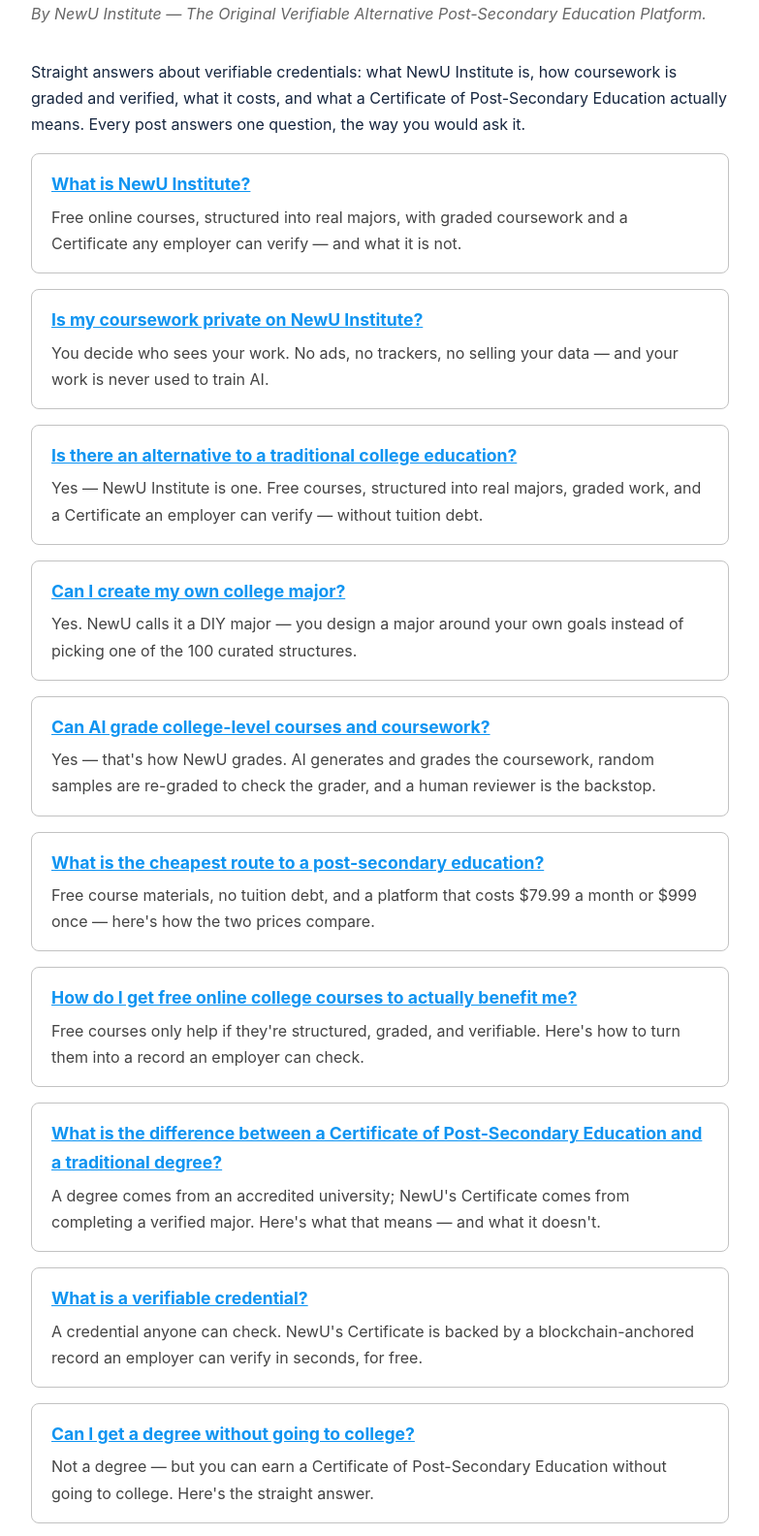
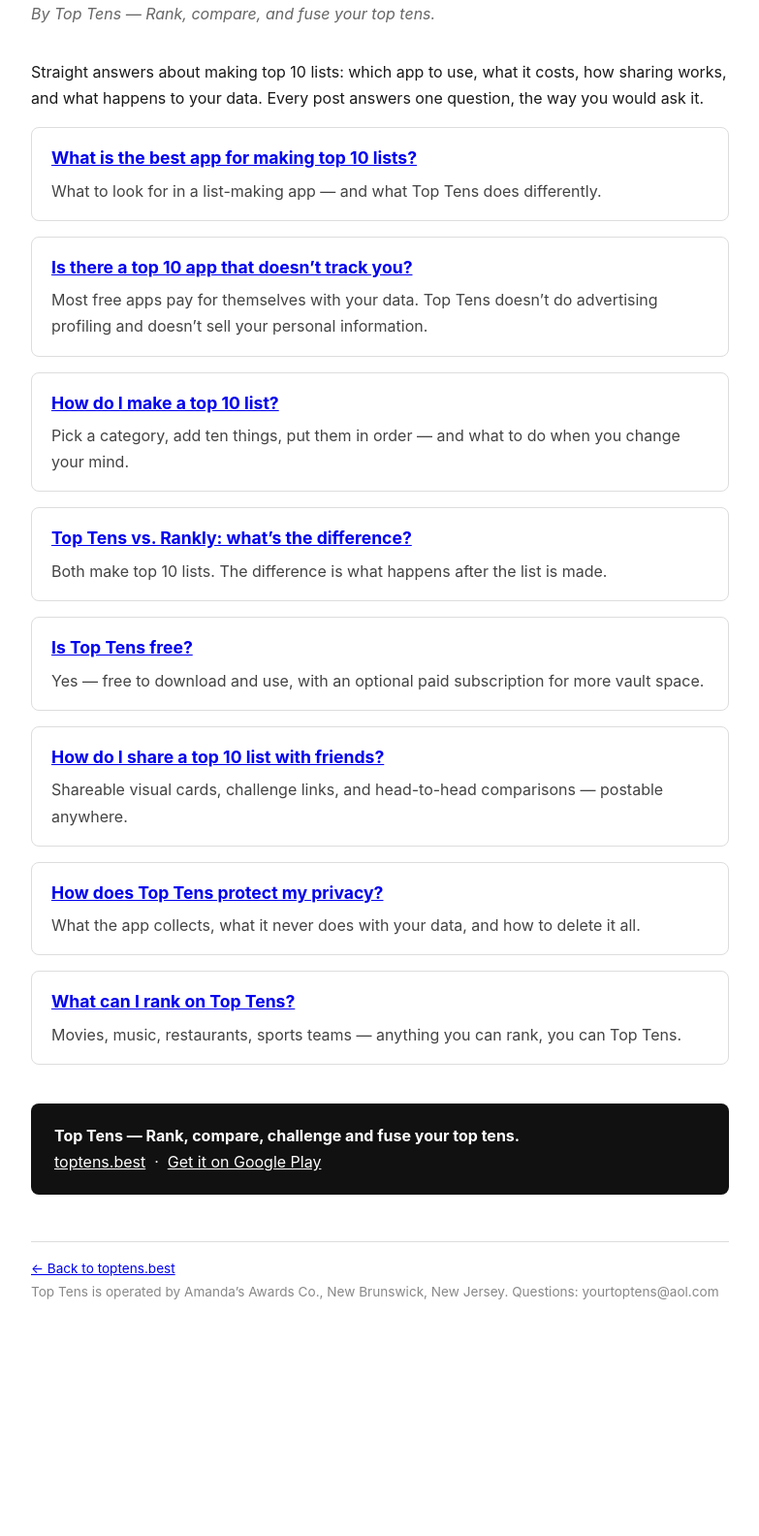
Before and after one commit to notooall63/newu-blog, a plain HTML site: page index.html in a window 1280 px wide. Shown: the part 108-1692 px from the top of the page at 97% size, without its empty margins (248-1031 px from the left). After the commit the page ends 1516 px from the top, so only its background shows below. Drawn offline with Linux system fonts and the light colour scheme.

Commit message:
Add files via upload

```diff
--- a/index.html
+++ b/index.html
@@ -3,113 +3,82 @@
 <head>
 <meta charset="UTF-8">
 <meta name="viewport" content="width=device-width, initial-scale=1.0">
-<title>NewU Institute Blog — Verifiable Post-Secondary Education | NewU Institute</title>
-<meta name="description" content="The NewU Institute blog: straight answers about verifiable credentials, how coursework is graded, what NewU costs, and what a Certificate of Post-Secondary Education means.">
-<link rel="canonical" href="https://blog.newu.institute/">
-<meta property="og:title" content="NewU Institute Blog">
-<meta property="og:description" content="Straight answers about verifiable credentials, graded coursework, and what NewU Institute costs.">
+<title>Top Tens Blog — Top 10 Lists, Ranked Right | Top Tens</title>
+<meta name="description" content="The Top Tens blog: how to make top 10 lists, share them with friends, and keep your rankings private. Straight answers, no tracking for ads.">
+<link rel="canonical" href="https://blog.toptens.best/">
+<meta property="og:title" content="Top Tens Blog">
+<meta property="og:description" content="How to make top 10 lists, share them with friends, and keep your rankings private.">
 <meta property="og:type" content="website">
 <style>
-  body { font-family: -apple-system, BlinkMacSystemFont, "Segoe UI", Roboto, sans-serif; line-height: 1.7; max-width: 720px; margin: 0 auto; padding: 2rem 1.25rem 4rem; color: #16263F; background: #fff; }
-  h1 { font-size: 2rem; line-height: 1.25; margin-bottom: 0.25rem; color: #16263F; }
-  h2 { font-size: 1.35rem; margin-top: 2.25rem; border-bottom: 1px solid #C2C2C2; padding-bottom: 0.35rem; color: #16263F; }
-  a { color: #0F94F1; }
+  body { font-family: -apple-system, BlinkMacSystemFont, "Segoe UI", Roboto, sans-serif; line-height: 1.7; max-width: 720px; margin: 0 auto; padding: 2rem 1.25rem 4rem; color: #1a1a1a; }
+  h1 { font-size: 2rem; line-height: 1.25; margin-bottom: 0.25rem; }
+  h2 { font-size: 1.35rem; margin-top: 2.25rem; border-bottom: 1px solid #ddd; padding-bottom: 0.35rem; }
   .byline { color: #666; margin-bottom: 2rem; }
-  .cta { background: #16263F; color: #fff; padding: 1.25rem 1.5rem; border-radius: 8px; margin: 2.5rem 0; }
+  .cta { background: #111; color: #fff; padding: 1.25rem 1.5rem; border-radius: 8px; margin: 2.5rem 0; }
   .cta a { color: #fff; }
   ul, ol { padding-left: 1.4rem; }
   li { margin-bottom: 0.4rem; }
-  .card { border: 1px solid #C2C2C2; border-radius: 8px; padding: 1rem 1.25rem; margin-bottom: 1rem; }
+  .card { border: 1px solid #ddd; border-radius: 8px; padding: 1rem 1.25rem; margin-bottom: 1rem; }
   .card h3 { margin: 0 0 0.35rem; font-size: 1.1rem; }
   .card p { margin: 0; color: #444; }
-  footer { margin-top: 3rem; font-size: 0.85rem; color: #888; border-top: 1px solid #C2C2C2; padding-top: 1rem; }
+  footer { margin-top: 3rem; font-size: 0.85rem; color: #888; border-top: 1px solid #ddd; padding-top: 1rem; }
 </style>
 </head>
 <body>
 
-<h1>NewU Institute Blog</h1>
-<p class="byline"><em>By NewU Institute &mdash; The Original Verifiable Alternative Post-Secondary Education Platform.</em></p>
+<h1>Top Tens Blog</h1>
+<p class="byline"><em>By Top Tens &mdash; Rank, compare, and fuse your top tens.</em></p>
 
-<p>Straight answers about verifiable credentials: what NewU Institute is, how coursework is graded and verified, what it costs, and what a Certificate of Post-Secondary Education actually means. Every post answers one question, the way you would ask it.</p>
+<p>Straight answers about making top 10 lists: which app to use, what it costs, how sharing works, and what happens to your data. Every post answers one question, the way you would ask it.</p>
 
 <div class="card">
-<h3><a href="/what-is-newu-institute.html">What is NewU Institute?</a></h3>
-<p>Free online courses, structured into real majors, with graded coursework and a Certificate any employer can verify — and what it is not.</p>
+<h3><a href="/what-is-the-best-app-for-making-top-10-lists.html">What is the best app for making top 10 lists?</a></h3>
+<p>What to look for in a list-making app — and what Top Tens does differently.</p>
 </div>
 
 <div class="card">
-<h3><a href="/is-my-coursework-private-on-newu-institute.html">Is my coursework private on NewU Institute?</a></h3>
-<p>You decide who sees your work. No ads, no trackers, no selling your data — and your work is never used to train AI.</p>
+<h3><a href="/is-there-a-top-10-app-that-doesnt-track-you.html">Is there a top 10 app that doesn&rsquo;t track you?</a></h3>
+<p>Most free apps pay for themselves with your data. Top Tens doesn&rsquo;t do advertising profiling and doesn&rsquo;t sell your personal information.</p>
 </div>
 
 <div class="card">
-<h3><a href="/is-there-an-alternative-to-a-traditional-college-education.html">Is there an alternative to a traditional college education?</a></h3>
-<p>Yes — NewU Institute is one. Free courses, structured into real majors, graded work, and a Certificate an employer can verify — without tuition debt.</p>
+<h3><a href="/how-do-i-make-a-top-10-list.html">How do I make a top 10 list?</a></h3>
+<p>Pick a category, add ten things, put them in order — and what to do when you change your mind.</p>
 </div>
 
 <div class="card">
-<h3><a href="/can-i-create-my-own-college-major.html">Can I create my own college major?</a></h3>
-<p>Yes. NewU calls it a DIY major — you design a major around your own goals instead of picking one of the 100 curated structures.</p>
+<h3><a href="/top-tens-vs-rankly-whats-the-difference.html">Top Tens vs. Rankly: what&rsquo;s the difference?</a></h3>
+<p>Both make top 10 lists. The difference is what happens after the list is made.</p>
 </div>
 
 <div class="card">
-<h3><a href="/can-ai-grade-college-level-courses-and-coursework.html">Can AI grade college-level courses and coursework?</a></h3>
-<p>Yes — that's how NewU grades. AI generates and grades the coursework, random samples are re-graded to check the grader, and a human reviewer is the backstop.</p>
+<h3><a href="/is-top-tens-free.html">Is Top Tens free?</a></h3>
+<p>Yes — free to download and use, with an optional paid subscription for more vault space.</p>
 </div>
 
 <div class="card">
-<h3><a href="/what-is-the-cheapest-route-to-a-post-secondary-education.html">What is the cheapest route to a post-secondary education?</a></h3>
-<p>Free course materials, no tuition debt, and a platform that costs $79.99 a month or $999 once — here's how the two prices compare.</p>
+<h3><a href="/how-do-i-share-a-top-10-list-with-friends.html">How do I share a top 10 list with friends?</a></h3>
+<p>Shareable visual cards, challenge links, and head-to-head comparisons — postable anywhere.</p>
 </div>
 
 <div class="card">
-<h3><a href="/how-do-i-get-free-online-college-courses-to-actually-benefit-me.html">How do I get free online college courses to actually benefit me?</a></h3>
-<p>Free courses only help if they're structured, graded, and verifiable. Here's how to turn them into a record an employer can check.</p>
+<h3><a href="/how-does-top-tens-protect-my-privacy.html">How does Top Tens protect my privacy?</a></h3>
+<p>What the app collects, what it never does with your data, and how to delete it all.</p>
 </div>
 
 <div class="card">
-<h3><a href="/what-is-the-difference-between-a-certificate-of-post-secondary-education-and-a-traditional-degree.html">What is the difference between a Certificate of Post-Secondary Education and a traditional degree?</a></h3>
-<p>A degree comes from an accredited university; NewU's Certificate comes from completing a verified major. Here's what that means — and what it doesn't.</p>
-</div>
-
-<div class="card">
-<h3><a href="/what-is-a-verifiable-credential.html">What is a verifiable credential?</a></h3>
-<p>A credential anyone can check. NewU's Certificate is backed by a blockchain-anchored record an employer can verify in seconds, for free.</p>
-</div>
-
-<div class="card">
-<h3><a href="/can-i-get-a-degree-without-going-to-college.html">Can I get a degree without going to college?</a></h3>
-<p>Not a degree — but you can earn a Certificate of Post-Secondary Education without going to college. Here's the straight answer.</p>
-</div>
-
-<div class="card">
-<h3><a href="/is-newu-institute-accredited.html">Is NewU Institute accredited?</a></h3>
-<p>No. NewU Institute is not an accredited university and does not award a degree. Here's what it offers instead.</p>
-</div>
-
-<div class="card">
-<h3><a href="/how-does-newu-verify-coursework.html">How does NewU verify coursework?</a></h3>
-<p>Coursework is graded, re-checked, and anchored to the blockchain step by step — producing a record any employer can verify in seconds.</p>
-</div>
-
-<div class="card">
-<h3><a href="/how-much-does-newu-cost.html">How much does NewU cost?</a></h3>
-<p>$79.99 a month (pausable) or $999 once. All course materials are free online things, and you will not incur tuition debt.</p>
-</div>
-
-<div class="card">
-<h3><a href="/do-employers-accept-newu-credentials.html">Do employers accept NewU credentials?</a></h3>
-<p>An employer can verify your Certificate in seconds, for free, at any time. Here's what they see — and the honest limit on acceptance.</p>
+<h3><a href="/what-can-i-rank-on-top-tens.html">What can I rank on Top Tens?</a></h3>
+<p>Movies, music, restaurants, sports teams — anything you can rank, you can Top Tens.</p>
 </div>
 
 <div class="cta">
-<strong>NewU Institute — Your education. Your possibilities.</strong><br>
-<a href="https://newu.institute">newu.institute</a>
+<strong>Top Tens — Rank, compare, challenge and fuse your top tens.</strong><br>
+<a href="https://toptens.best">toptens.best</a> &nbsp;&middot;&nbsp; <a href="https://play.google.com/store/apps/details?id=best.toptens.app">Get it on Google Play</a>
 </div>
 
 <footer>
-<a href="https://newu.institute">&larr; Back to newu.institute</a><br>
-NewU Institute is operated by Amanda&rsquo;s Awards Co., New Brunswick, New Jersey. Questions: newuinstitute@aol.com
+<a href="https://toptens.best">&larr; Back to toptens.best</a><br>
+Top Tens is operated by Amanda&rsquo;s Awards Co., New Brunswick, New Jersey. Questions: yourtoptens@aol.com
 </footer>
 
 </body>
```
Also changed, not shown: sitemap.xml (added, +30 -0 lines), robots.txt (added).
